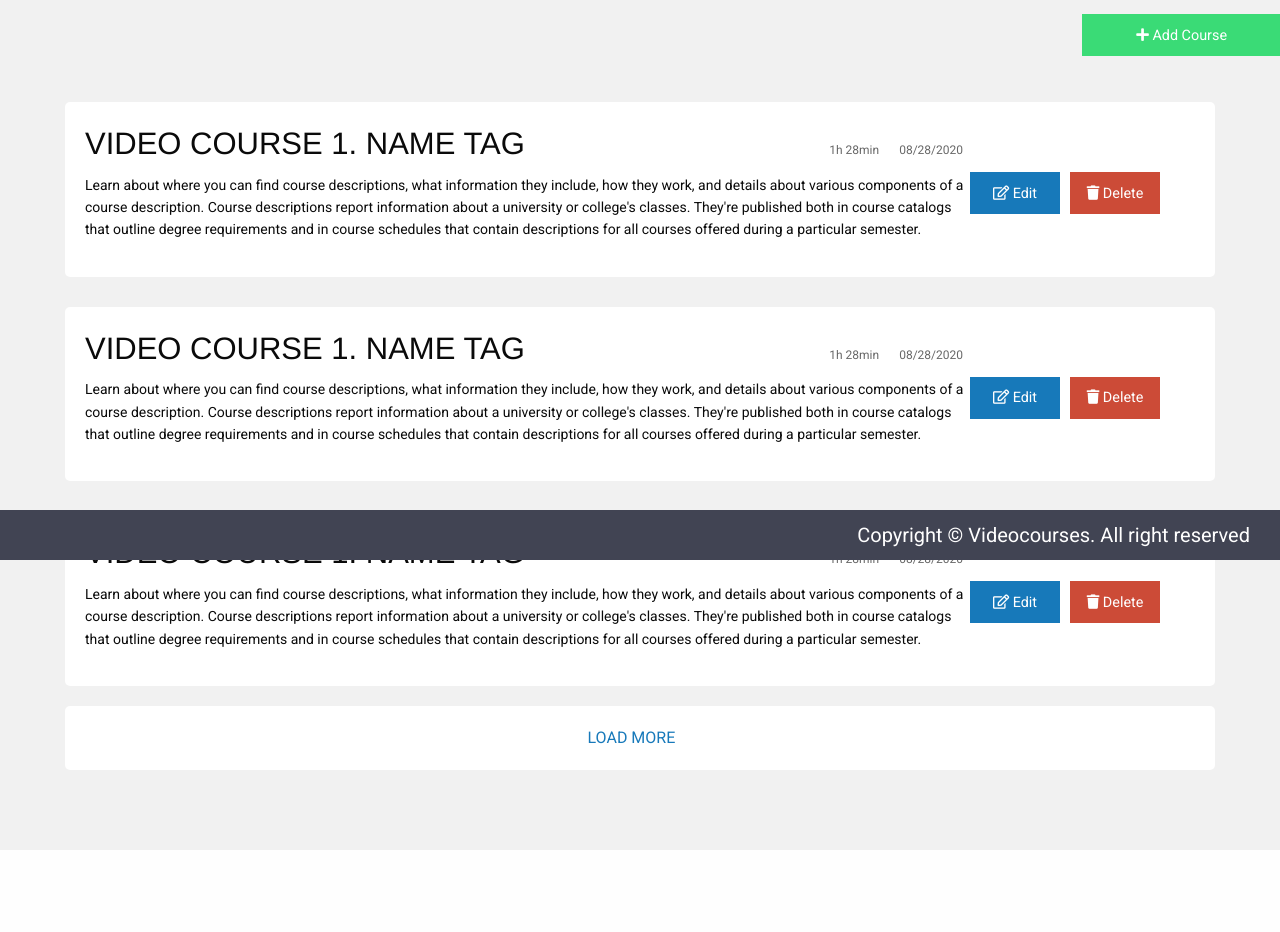
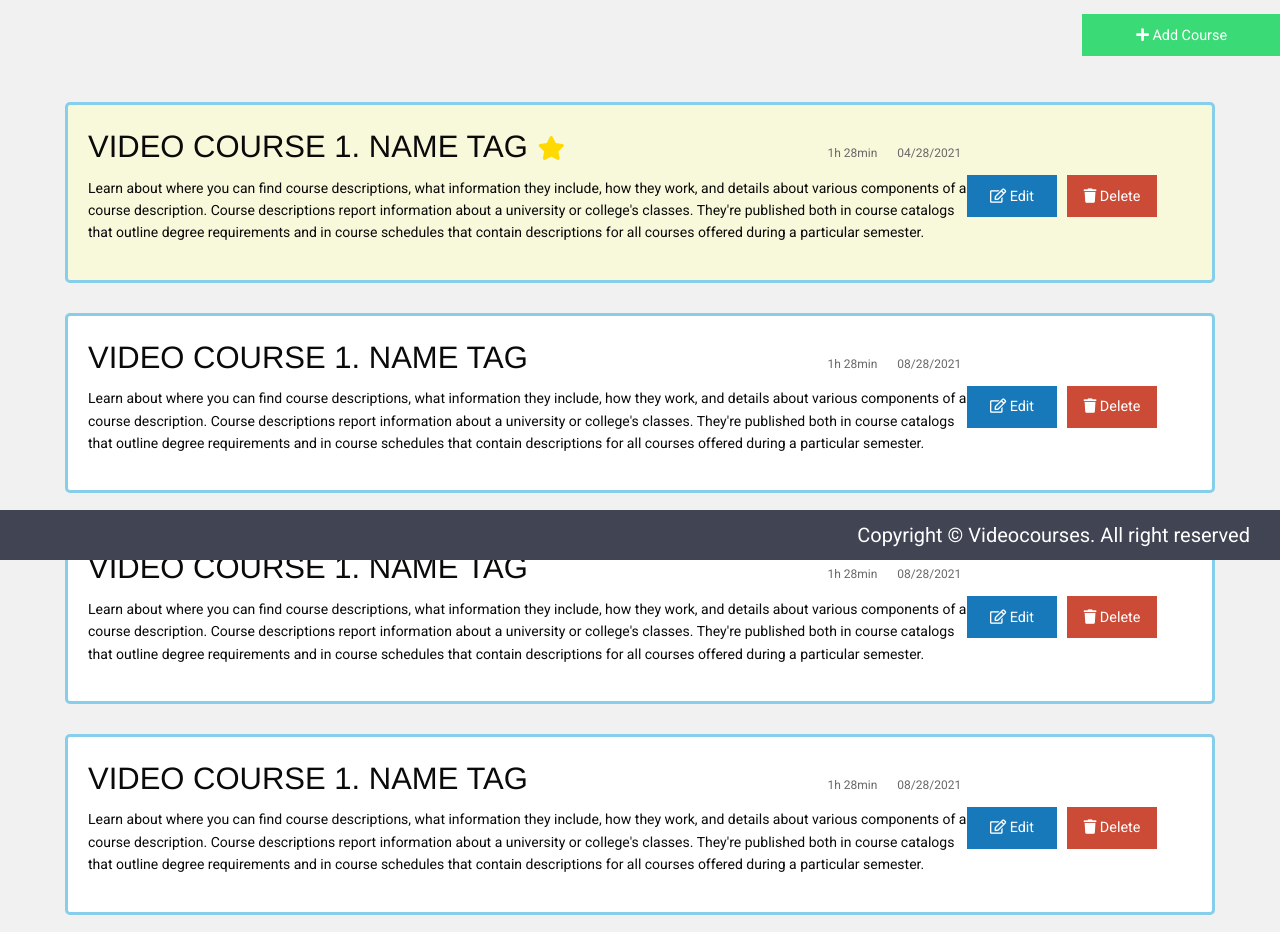
Before and after one commit to Haru-Yuki/Angular_GM, an Angular app: page /courses in a window 1280 px wide. Shown: the part 240-1172 px from the top of the page. Before the commit the page ends 1090 px from the top, so only its background shows below. Built offline with nearby package versions, Linux system fonts and the light colour scheme.

Commit message:
feat: added directives

```diff
--- a/package.json
+++ b/package.json
@@ -58,7 +58,7 @@
     }
   },
   "lint-staged": {
-    "*{ts}": [
+    "*ts": [
       "ng lint"
     ]
   }
--- a/src/_vars.scss
+++ b/src/_vars.scss
@@ -1,3 +1,7 @@
 // https://chir.ag/projects/name-that-color was used to name colors
 
+$white: #FFFFFF;
 $brightGray: #414453;
+$doveGray: #686868;
+$shalimar: #F8F8DB;
+$schoolBusYellow: #FFD901;
--- a/src/app/core/models/course.ts
+++ b/src/app/core/models/course.ts
@@ -1,5 +1,6 @@
 export interface Course {
     id: number;
+    topRated?: boolean;
     title: string;
     creationDate: string;
     duration: string;
--- a/src/app/courses/components/course-post/course-post.component.html
+++ b/src/app/courses/components/course-post/course-post.component.html
@@ -1,6 +1,9 @@
-<div class="post">
+<div appFreshPost class="post" [ngClass]="{'post-topRated': course.topRated === true }" date={{course.creationDate}}>
     <div class="post-header-wrapper">
     <h3 class="post-header">{{ course.title }}</h3>
+    <div *ngIf="course.topRated" class="post-topRated__star-wrapper">
+      <i class="fas fa-star post-topRated__star"></i>
+    </div>
       <div class="post-info">
         <span class="post-duration">{{ course.duration }}</span>
         <span class="post-date">{{ course.creationDate }}</span>
--- a/src/app/courses/components/course-post/course-post.component.scss
+++ b/src/app/courses/components/course-post/course-post.component.scss
@@ -1,5 +1,7 @@
+@import "../../../../_vars.scss";
+
 .post {
-  background-color: #fff;
+  background-color: $white;
   border-radius: 5px;
   margin: 30px 50px 0;
   padding: 20px;
@@ -19,7 +21,7 @@
   &-date {
     padding: 10px;
     font-size: 12px;
-    color: #686868;
+    color: $doveGray;
   }
 
   &-text {
@@ -37,4 +39,18 @@
     right: 45px;
     top: 70px;
   }
+
+  &-topRated {
+    background-color: $shalimar;
+
+    &__star {
+      font-size: 24px;
+      color: $schoolBusYellow;
+
+      &-wrapper {
+        display: inline-block;
+        padding: 0 10px;
+      }
+    }
+  }
 }
--- a/src/app/courses/containers/courses/courses.component.html
+++ b/src/app/courses/containers/courses/courses.component.html
@@ -10,7 +10,8 @@
       (deleted)="handleDelete($event)"
       (edited)="handleEdit($event)"
     ></app-course-post>
-    <div class="post">
+    <div *ngIf="!isCourseFind" class="post-noCourses">Courses not found</div>
+    <div *ngIf="isCourseFind" class="post">
       <div class="post-loadMore-wrapper">
         <a class="post-loadMore" (click)="handleLoadMore()">Load more</a>
       </div>
--- a/src/app/courses/containers/courses/courses.component.scss
+++ b/src/app/courses/containers/courses/courses.component.scss
@@ -21,4 +21,11 @@
       margin-left: 45%;
    }
  }
+
+ &-noCourses {
+    font-size: 72px;
+    display: flex;
+    margin: 100px;
+    justify-content: center;
+  }
 }
--- a/src/app/courses/containers/courses/courses.component.ts
+++ b/src/app/courses/containers/courses/courses.component.ts
@@ -1,4 +1,4 @@
-import { Component, OnInit } from '@angular/core';
+import { Component, OnInit, DoCheck } from '@angular/core';
 import { Course } from '../../../core/models/course';
 
 @Component({
@@ -6,9 +6,10 @@ import { Course } from '../../../core/models/course';
   templateUrl: './courses.component.html',
   styleUrls: ['./courses.component.scss']
 })
-export class CoursesComponent implements OnInit {
+export class CoursesComponent implements OnInit, DoCheck {
 
   courses: Array<Course> = [];
+  isCourseFind = true;
 
   constructor() { }
 
@@ -16,16 +17,44 @@ export class CoursesComponent implements OnInit {
     this.mockCoursedData();
   }
 
+  ngDoCheck(): void {
+    if (this.courses && this.courses.length === 0) {
+      this.isCourseFind = false;
+    } else {
+      this.isCourseFind = true;
+    }
+  }
+
   mockCoursedData(): void {
+    // Upcoming courses example
     for (let i = 0; i < 3; i++) {
       this.courses.push({
         id: i,
         title: 'Video Course 1. Name tag',
-        creationDate: '08/28/2020',
+        creationDate: '08/28/2021',
         duration: '1h 28min',
         description: 'Learn about where you can find course descriptions, what information they include, how they work, and details about various components of a course description. Course descriptions report information about a university or college\'s classes. They\'re published both in course catalogs that outline degree requirements and in course schedules that contain descriptions for all courses offered during a particular semester.'
       });
     }
+
+    // Fresh course example
+    this.courses.push({
+      id: 3,
+      title: 'Video Course 1. Name tag',
+      creationDate: '04/28/2021',
+      duration: '1h 28min',
+      description: 'Learn about where you can find course descriptions, what information they include, how they work, and details about various components of a course description. Course descriptions report information about a university or college\'s classes. They\'re published both in course catalogs that outline degree requirements and in course schedules that contain descriptions for all courses offered during a particular semester.'
+    });
+
+    // Top Rated course example
+    this.courses.unshift({
+      id: 4,
+      topRated: true,
+      title: 'Video Course 1. Name tag',
+      creationDate: '04/28/2021',
+      duration: '1h 28min',
+      description: 'Learn about where you can find course descriptions, what information they include, how they work, and details about various components of a course description. Course descriptions report information about a university or college\'s classes. They\'re published both in course catalogs that outline degree requirements and in course schedules that contain descriptions for all courses offered during a particular semester.'
+    });
   }
 
   handleDelete(id: number): void {
--- a/src/app/courses/courses.module.ts
+++ b/src/app/courses/courses.module.ts
@@ -7,6 +7,7 @@ import { CoursesRoutingModule } from './courses.routing-module';
 import { CoursePostComponent } from './components/course-post/course-post.component';
 import { ReactiveFormsModule } from '@angular/forms';
 import { SearchComponent } from './containers/search/search.component';
+import { FreshPostDirective } from './directives/fresh-post.directive';
 
 @NgModule({
   declarations: [
@@ -14,7 +15,8 @@ import { SearchComponent } from './containers/search/search.component';
     CourseComponent,
     CoursesComponent,
     CoursePostComponent,
-    SearchComponent
+    SearchComponent,
+    FreshPostDirective
   ],
   imports: [
     CommonModule,
--- /dev/null
+++ b/src/app/courses/directives/fresh-post.directive.ts
@@ -0,0 +1,27 @@
+import { Directive, ElementRef, Input, OnInit } from '@angular/core';
+
+@Directive({
+  selector: '[appFreshPost]'
+})
+export class FreshPostDirective implements OnInit {
+
+  postDate: Date;
+  dateDifference: number;
+
+  constructor(private element: ElementRef) { }
+
+  @Input() date: string;
+
+  ngOnInit(): void {
+    this.postDate = new Date(this.date);
+    this.dateDifference = Math.round((Date.now() -  this.postDate.getTime()) / (1000 * 60 * 60 * 24));
+
+    if (this.dateDifference < 14) {
+      this.element.nativeElement.style.border = '3px solid green';
+    }
+
+    if (this.dateDifference < 0) {
+      this.element.nativeElement.style.border = '3px solid skyblue';
+    }
+  }
+}
```
Also changed, not shown: 1 other file (tests, documents, lock files or other folders).
